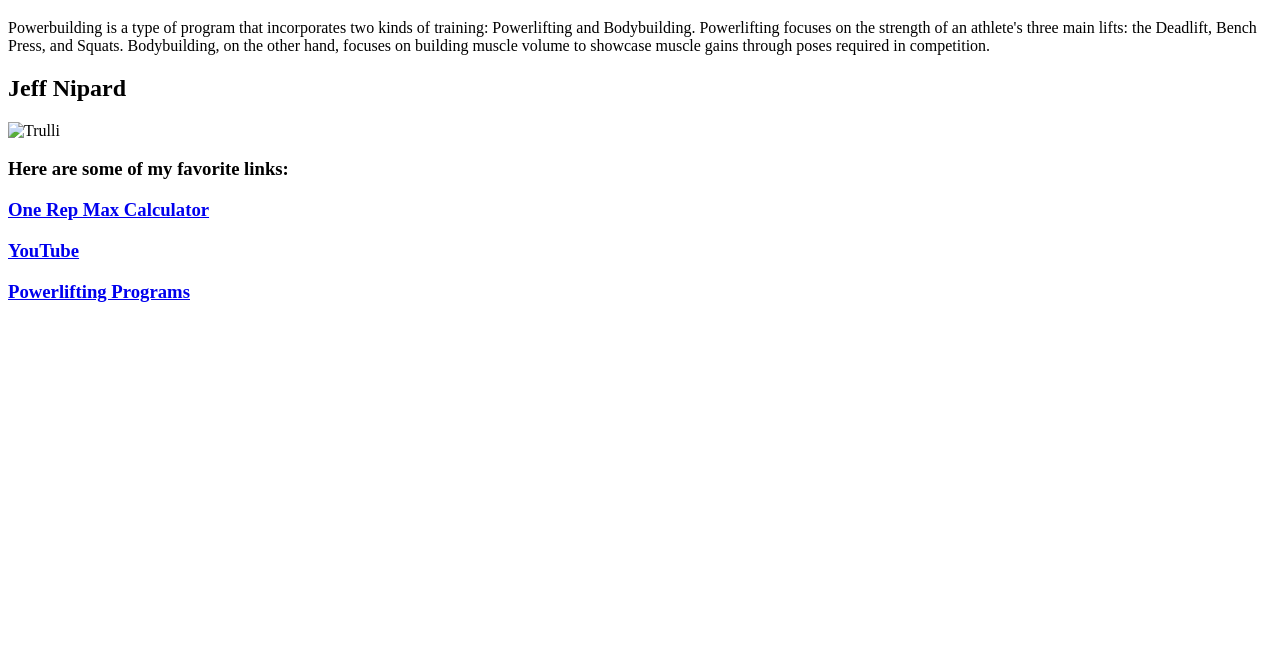
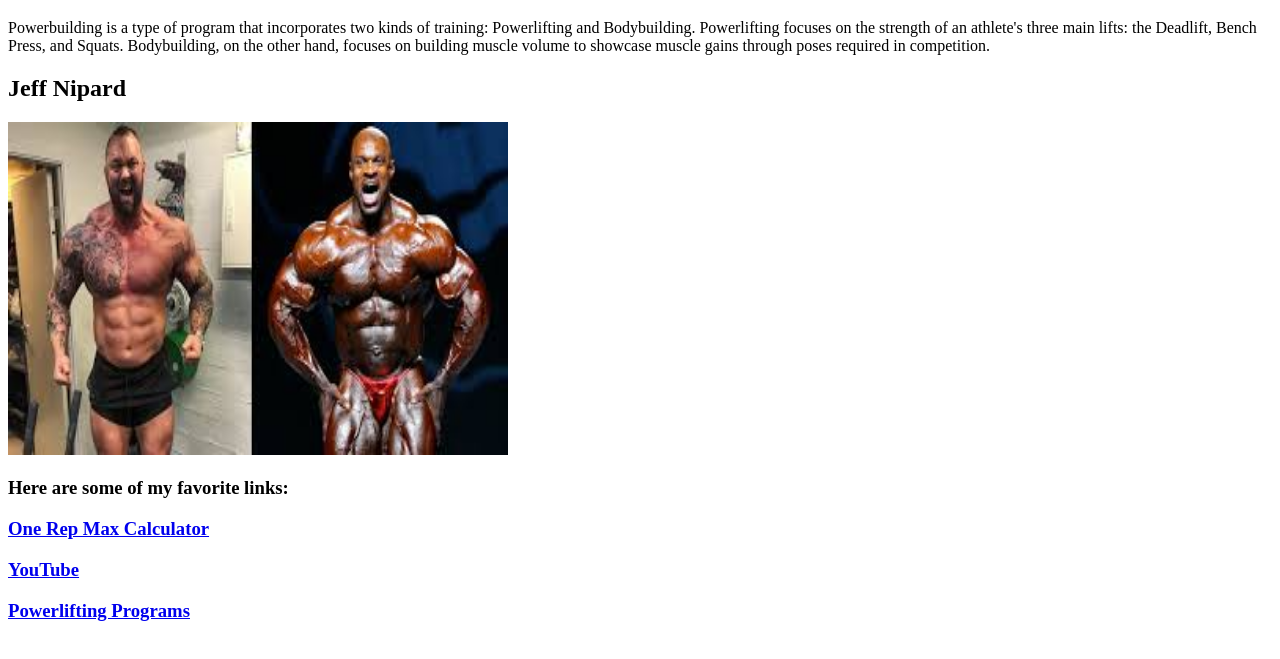
Before and after one commit to rajeev6969/new, a plain HTML site: page index.html in a window 1280 px wide. Shown: the part 61-720 px from the top of the page. Drawn offline with Linux system fonts and the light colour scheme.

Commit message:
Update and rename html.index.html to index.html

```diff
--- a/html.index.html
+++ b/index.html
@@ -8,7 +8,7 @@
     <p>Powerbuilding is a type of program that incorporates two kinds of training: Powerlifting and Bodybuilding. Powerlifting focuses on the strength of an athlete's three main lifts: the Deadlift, Bench Press, and Squats. Bodybuilding, on the other hand, focuses on building muscle volume to showcase muscle gains through poses required in competition.</p>
 
     <h2>Jeff Nipard</h2>
-    <img src="file:///C:/Users/Jeev/Downloads/ThePowerbuildingSystem.webp" alt="Trulli" width="500" height="333">
+    <img src="images.jpeg" alt="Trulli" width="500" height="333">
 
 <h3>Here are some of my favorite links:<h3/>
     <p><a href="https://exrx.net/Calculators/OneRepMax/Calculator">One Rep Max Calculator</a></p>
```
